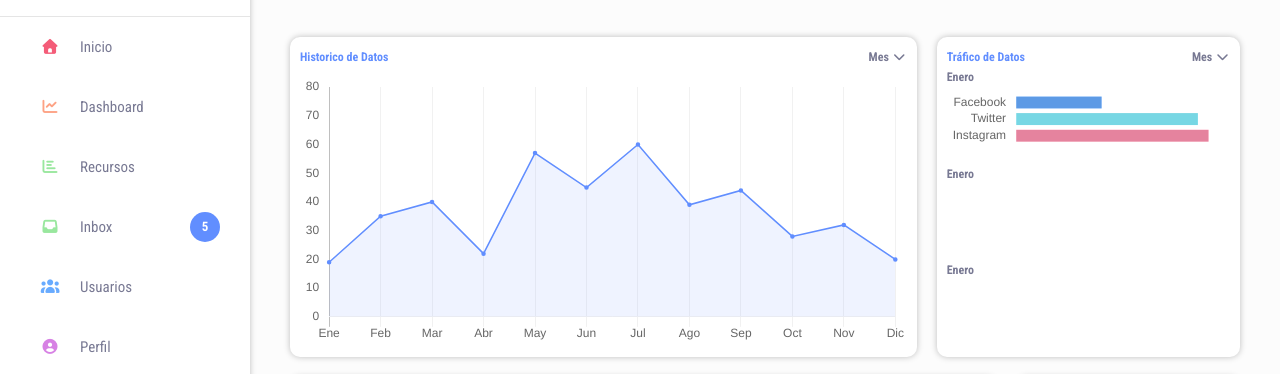
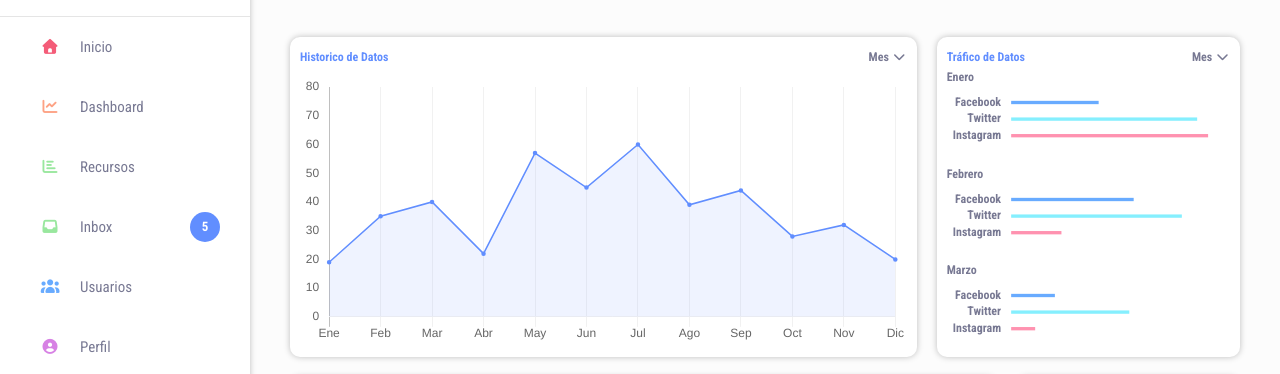
Before and after one commit to JuanFTP/MWeb, a plain HTML site: page dashboard/index.html in a window 1280 px wide. Shown: the part 83-457 px from the top of the page. Drawn offline with nearby package versions, Linux system fonts and the light colour scheme.

Commit message:
Gráficos laterales completos

```diff
--- a/dashboard/index.html
+++ b/dashboard/index.html
@@ -281,19 +281,25 @@
 
 									<div class="grafico segundo_mes">
 										<div class="titulo_grafico texto_nivel_normal texto_estilo_negritas color_texto_oscuro">
-											<p>Enero</p>
+											<p>Febrero</p>
 										</div>
 
 										<div class="cuerpo_grafico">
+											<div class="grafico">
+												<canvas id="grafico-segundo-mes"></canvas>
+											</div>
 										</div>
 									</div>
 
 									<div class="grafico tercer_mes">
 										<div class="titulo_grafico texto_nivel_normal texto_estilo_negritas color_texto_oscuro">
-											<p>Enero</p>
+											<p>Marzo</p>
 										</div>
 
 										<div class="cuerpo_grafico">
+											<div class="grafico">
+												<canvas id="grafico-tercer-mes"></canvas>
+											</div>
 										</div>
 									</div>
 								</div>
--- a/dashboard/js/index.js
+++ b/dashboard/js/index.js
@@ -15,10 +15,16 @@ $(document).ready(function() {
 
 	/*Primer mes*/
 	let grafico_primer_mes;
+	let grafico_segundo_mes;
+	let grafico_tercer_mes;
 	let data_primer_mes = [40, 85, 90];
+	let data_segundo_mes = [56, 78, 23];
+	let data_tercer_mes = [20, 54, 11];
 	let var_grafico_primer_mes = document.getElementById("grafico-primer-mes").getContext("2d");
-	let conf_data_primer_mes;
-	let conf_options_primer_mes;
+	let var_grafico_segundo_mes = document.getElementById("grafico-segundo-mes").getContext("2d");
+	let var_grafico_tercer_mes = document.getElementById("grafico-tercer-mes").getContext("2d");
+	let conf_data_graf_meses;
+	let conf_options_graf_meses;
 
 	/*Configuracion grafico principal*/
 	conf_data_principal = {
@@ -94,16 +100,16 @@ $(document).ready(function() {
 	};
 
 	/*Configuración grafioc primer mes*/
-	conf_data_primer_mes = {
+	conf_data_graf_meses = {
 		labels: label_grupo,
 		datasets: [{
-			data: data_primer_mes,
+			/*data: data_primer_mes,*/
 			backgroundColor: group_color,
-			borderWidth: 10.0
+			hoverBackgroundColor: group_color
 		}]
 	};
 
-	conf_options_primer_mes = {
+	conf_options_graf_meses = {
 		responsive: true,
 		responsiveAnimationDuration: 500,
 		maintainAspectRatio: false,
@@ -111,21 +117,17 @@ $(document).ready(function() {
 			display: false
 		},
 		tooltips: {
-			backgroundColor: "rgba(252, 252, 252, 0.9)",
-			titleFontColor: "#618EFF",
-			bodyFontColor: "#618EFF",
-			borderColor: "#618EFF",
-			borderWidth: 0.5,
-			xPadding: 10,
-			yPadding: 10
+			enabled: false
 		},
 		scales: {
 			xAxes: [{
 				gridLines: {
-					display: false
+					display: false,
+					drawBorder: false
 				},
 				scaleLabel: {
-					display: false
+					display: false,
+
 				},
 				ticks: {
 					display: false,
@@ -134,11 +136,17 @@ $(document).ready(function() {
 				}
 			}],
 			yAxes: [{
+				barPercentage: 0.2,
+				categoryPercentage: 1.0,
 				gridLines: {
-					display: false
+					display: false,
+					drawBorder: false
 				},
 				ticks: {
-					display: true
+					fontFamily: 'Roboto Condensed',
+					fontColor: '#787993',
+					fontStyle: 'bold',
+					fontSize: 12.0
 				},
 				scaleLabel: {
 					display: false
@@ -157,8 +165,20 @@ $(document).ready(function() {
 	/*Gráficos de tráfico de datos por mes*/
 	grafico_primer_mes = new Chart(var_grafico_primer_mes, {
 		type: 'horizontalBar',
-		data: conf_data_primer_mes,
-		options: conf_options_primer_mes
+		data: conf_data_graf_meses,
+		options: conf_options_graf_meses
+	});
+
+	grafico_segundo_mes = new Chart(var_grafico_segundo_mes, {
+		type: 'horizontalBar',
+		data: conf_data_graf_meses,
+		options: conf_options_graf_meses
+	});
+
+	grafico_tercer_mes = new Chart(var_grafico_tercer_mes, {
+		type: 'horizontalBar',
+		data: conf_data_graf_meses,
+		options: conf_options_graf_meses
 	});
 
 	/*ÁREA DE FUNCIONES*/
@@ -169,13 +189,14 @@ $(document).ready(function() {
 	}
 
 	/*Actualización de datos del grafico del primer mes*/
-	function setDataPrimerMes(data_fill) {
-
+	function setDataMes(grafico, data_fill) {
+		grafico.data.datasets[0].data = data_fill;
+		grafico.update();
 	}
-
-	console.log(grafico_primer_mes);
 
 	/*Detonamiento de datos*/
 	setDataChart(data_principal);
-	setDataPrimerMes(data_primer_mes);
+	setDataMes(grafico_primer_mes, data_primer_mes);
+	setDataMes(grafico_segundo_mes, data_segundo_mes);
+	setDataMes(grafico_tercer_mes, data_tercer_mes);
 });
```
